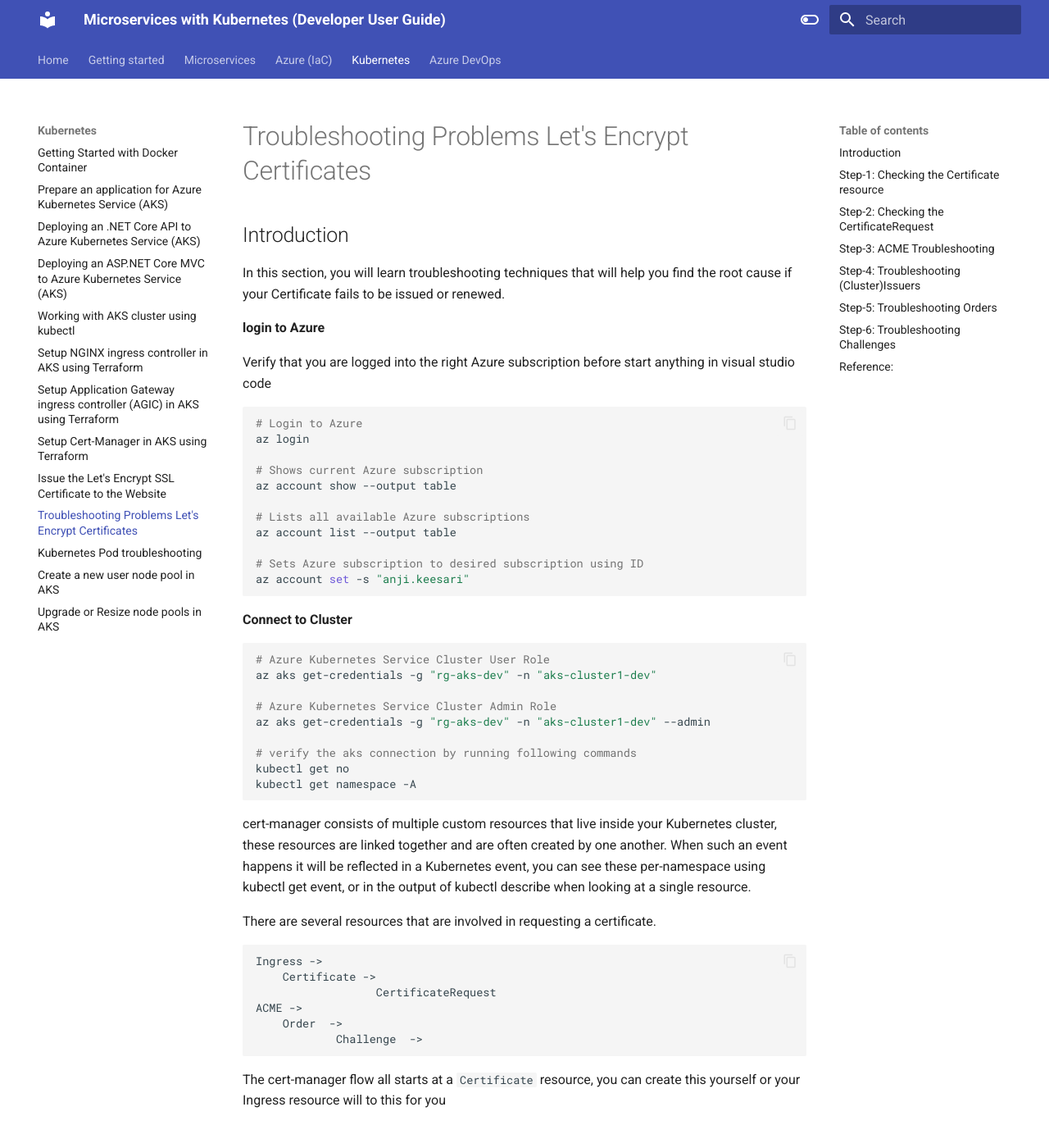
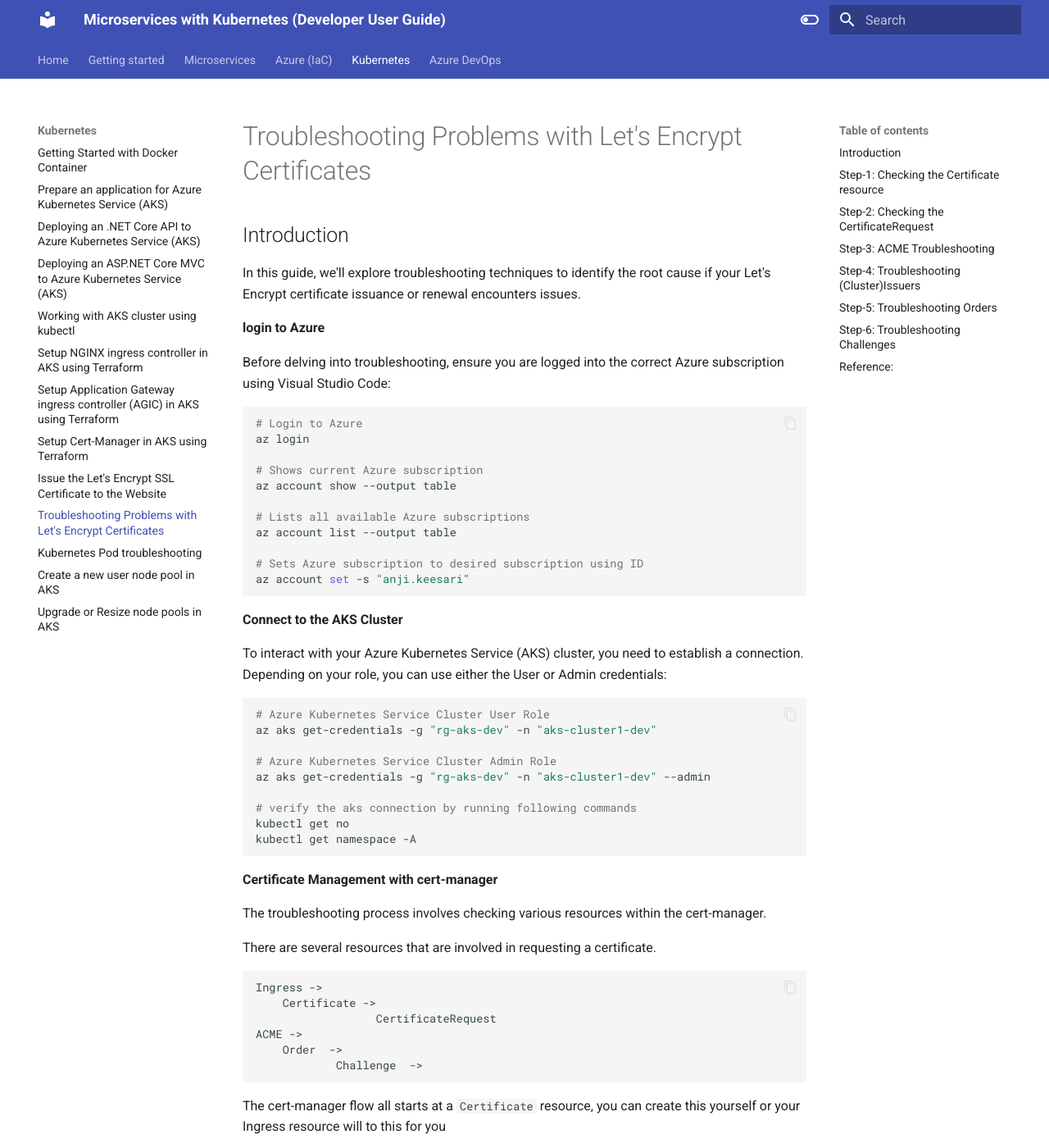
Before and after one commit to akeesari/micros-k8s, an MkDocs documentation site: the page built from docs/kubernetes/5.2-cert-troubleshooting.md, in a window 1280 px wide and 1400 px high. Shown: the whole window at 82% size. Built offline with MkDocs 1.6.1 and Material for MkDocs 9.7.7, drawn with Linux system fonts in a browser that asks for light colours; some of the changed text lies outside the part shown.

Commit message:
Troubleshooting Problems with Let's Encrypt Certificates

````diff
--- a/docs/kubernetes/5.2-cert-troubleshooting.md
+++ b/docs/kubernetes/5.2-cert-troubleshooting.md
@@ -1,13 +1,11 @@
-
-
 ## Introduction
 
-In this section, you will learn troubleshooting techniques that will help you find the root cause if your Certificate fails to be issued or renewed.
+In this guide, we'll explore troubleshooting techniques to identify the root cause if your Let's Encrypt certificate issuance or renewal encounters issues.
 
 
 **login to Azure**
 
-Verify that you are logged into the right Azure subscription before start anything in visual studio code
+Before delving into troubleshooting, ensure you are logged into the correct Azure subscription using Visual Studio Code:
 
 ``` sh
 # Login to Azure
@@ -23,7 +21,10 @@
 az account set -s "anji.keesari"
 ```
 
-**Connect to Cluster**
+**Connect to the AKS Cluster**
+
+To interact with your Azure Kubernetes Service (AKS) cluster, you need to establish a connection. Depending on your role, you can use either the User or Admin credentials:
+
 ``` sh
 # Azure Kubernetes Service Cluster User Role
 az aks get-credentials -g "rg-aks-dev" -n "aks-cluster1-dev"
@@ -35,8 +36,9 @@
 kubectl get no
 kubectl get namespace -A
 ```
+**Certificate Management with cert-manager**
 
-cert-manager consists of multiple custom resources that live inside your Kubernetes cluster, these resources are linked together and are often created by one another. When such an event happens it will be reflected in a Kubernetes event, you can see these per-namespace using kubectl get event, or in the output of kubectl describe when looking at a single resource.
+The troubleshooting process involves checking various resources within the cert-manager.
 
 There are several resources that are involved in requesting a certificate.
 
@@ -54,7 +56,7 @@
 
 ## Step-1: Checking the Certificate resource
 
-First we have to check if we have a Certificate resource created in our namespace.
+Start by verifying the Certificate resource in the specified namespace (e.g., argocd):
 
 ```sh
 kubectl get certificate -n argocd
@@ -64,7 +66,7 @@
 tls-secret   True    tls-secret   85d
 ```
 
-If you see one with ready status `False` you can get more info using `kubectl describe certificate`, if the status is True that means that cert-manager has successfully issued a certificate.
+Look for the status of the certificates. If "Ready" is false, obtain more details:
 
 ```sh
 kubectl describe certificate tls-secret -n argocd
@@ -108,7 +110,7 @@
 
 ## Step-2: Checking the CertificateRequest
 
-The CertificateRequest resource represents a CSR in cert-manager and passes this CSR on onto the issuer.
+The CertificateRequest resource represents a Certificate Signing Request (CSR) in cert-manager:
 
 ```sh
 kubectl get certificaterequest -n argocd
@@ -119,7 +121,7 @@
 tls-secret-px228   True                True    letsencrypt   system:serviceaccount:cert-manager:cert-manager   25d
 ```
 
-To get more info we again run `kubectl describe`
+Get more information about a specific CertificateRequest:
 
 ```sh
 kubectl describe certificaterequest tls-secret-px228 -n argocd
@@ -180,8 +182,7 @@
 
 ## Step-4: Troubleshooting (Cluster)Issuers
 
-First of all check if the (Cluster)Issuer you're using is in a ready state:
-
+Ensure that the (Cluster)Issuer you're using is in a ready state
 
 ```sh
 kubectl get clusterissuer
@@ -191,8 +192,8 @@
 NAME          READY   AGE
 letsencrypt   True    312d
 ```
-If you see False check the status using kubectl describe. For example:
 
+If "Ready" is false, check the status:
 
 ```sh
 kubectl describe clusterissuer letsencrypt
@@ -243,10 +244,11 @@
 
 When we run a describe on the `CertificateRequest` resource we see that an Order that has been created:
 
-
 ```sh
 kubectl get certificaterequest -n argocd
 ```
+
+Check the status of `Orders` created during the certificate request:
 
 ```sh
 kubectl get order -A
@@ -325,7 +327,7 @@
 example-com-2745722290-4391602865-0  pending   example.com       Waiting for dns-01 challenge propagation   22s
 ```
 
-You can get more information about the challenge and it's lifecycle by using `kubectl describe`
+Get more information about a specific Challenge:
 
 ```sh
  kubectl describe challenge example-com-2745722290-4391602865-0
@@ -343,6 +345,9 @@
   Normal  Presented  16s   cert-manager  Presented challenge using dns-01 challenge mechanism
 ```
 
+Conclusion
+By systematically checking these resources and their statuses, you can identify and resolve issues with Let's Encrypt certificates managed by cert-manager. Refer to cert-manager's official troubleshooting documentation for additional insights.
+
 ## Reference:
 - <https://cert-manager.io/docs/troubleshooting/>
 - <https://cert-manager.io/docs/troubleshooting/acme/>
--- a/mkdocs.yml
+++ b/mkdocs.yml
@@ -194,7 +194,7 @@
     - Setup Application Gateway ingress controller (AGIC) in AKS using Terraform : kubernetes/4.1-ingress-controller-agic.md
     - Setup Cert-Manager in AKS using Terraform : kubernetes/5-cert-manager.md
     - Issue the Let's Encrypt SSL Certificate to the Website : kubernetes/5.1-issue-cert.md
-    - Troubleshooting Problems Let's Encrypt Certificates : kubernetes/5.2-cert-troubleshooting.md
+    - Troubleshooting Problems with Let's Encrypt Certificates : kubernetes/5.2-cert-troubleshooting.md
     # - Create YAML Manifests for Microservice-1 : kubernetes/5.1-manifests-microservice-1.md
     # - Create YAML Manifests for Microservice-2 : kubernetes/5.2-manifests-microservice-2.md
     - Kubernetes Pod troubleshooting : kubernetes/pod-troubleshooting.md
````
